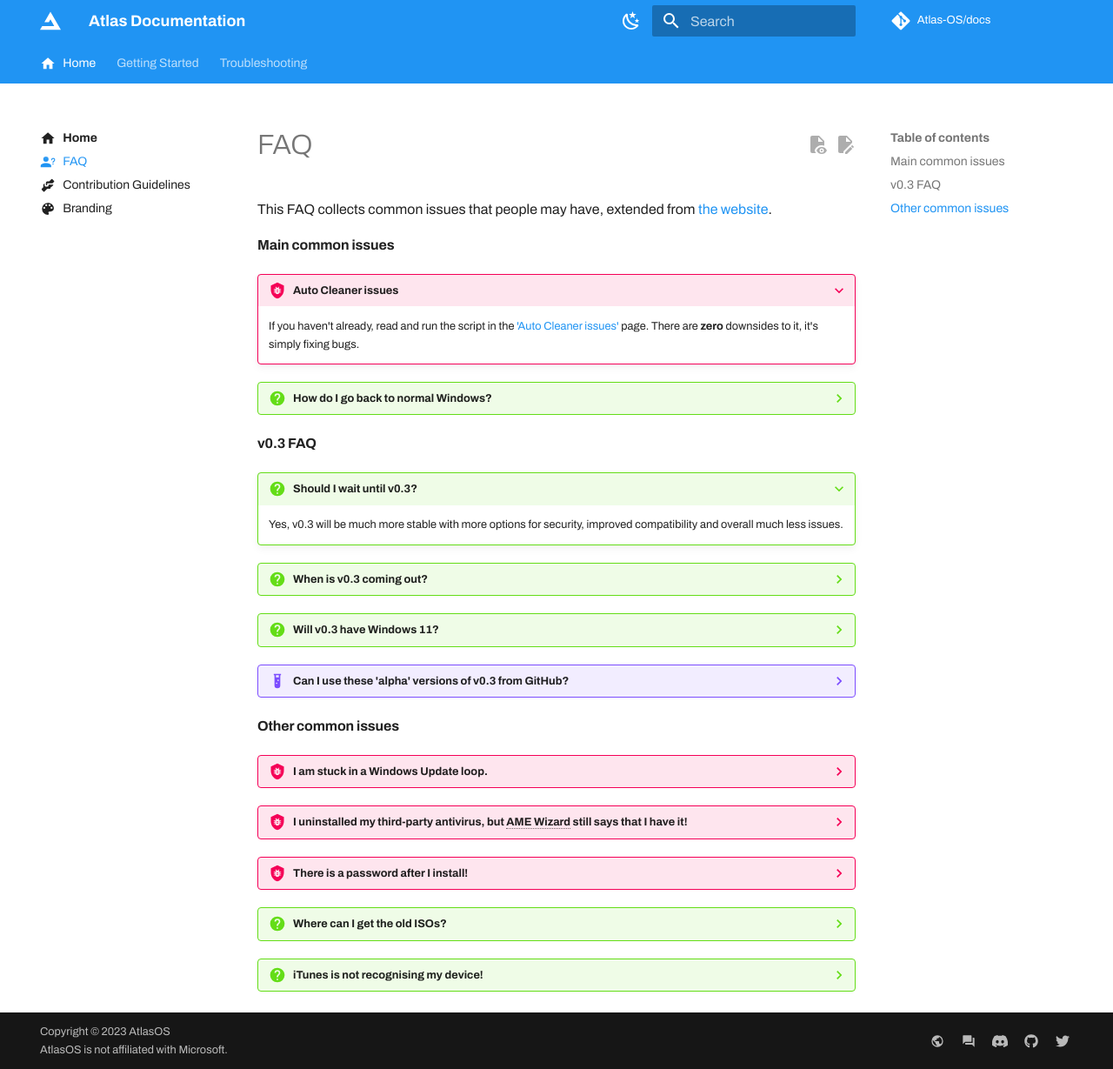
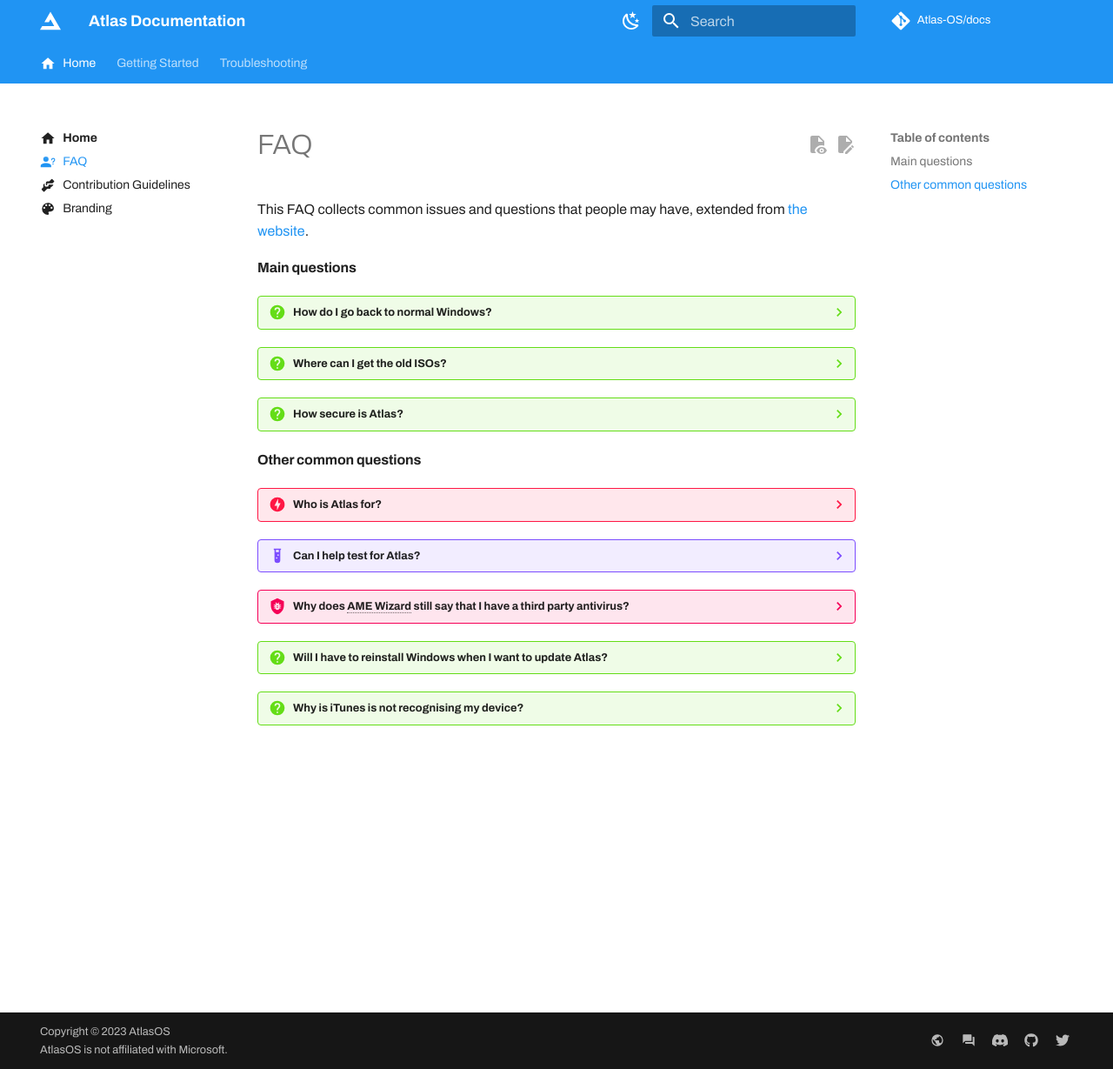
Before and after one commit to Atlas-OS/docs, an MkDocs documentation site: the page built from docs/faq.md, in a window 1280 px wide and 1229 px high. Shown: the whole window at 87% size. Built offline with MkDocs 1.6.1 and Material for MkDocs 9.7.7, drawn with Linux system fonts in a browser that asks for light colours; some web fonts are replaced; comment, search, counter and statistics services are not loaded.

Commit message:
feat(FAQ): update for v0.3.0

````diff
--- a/docs/faq.md
+++ b/docs/faq.md
@@ -3,12 +3,9 @@ description: An extended FAQ for common issues
 icon: material/account-question
 ---
 
-This FAQ collects common issues that people may have, extended from [the website](https://atlasos.net/faq).
+This FAQ collects common issues and questions that people may have, extended from [the website](https://atlasos.net/faq).
 
-#### Main common issues
-
-???+ bug "Auto Cleaner issues"
-	If you haven't already, read and run the script in the ['Auto Cleaner issues'](https://docs.atlasos.net/troubleshooting/common-issues/auto-cleaner/) page. There are **zero** downsides to it, it's simply fixing bugs.
+#### Main questions
 
 ??? question "How do I go back to normal Windows?"
 	Follow only these steps and ignore everything else on the installation documentation:
@@ -21,49 +18,46 @@ This FAQ collects common issues that people may have, extended from [the website
 
 	🔗 [https://docs.atlasos.net/getting-started/installation/](https://docs.atlasos.net/getting-started/installation/ )
 
-#### v0.3 FAQ
-???+ question "Should I wait until v0.3?"
-	Yes, v0.3 will be much more stable with more options for security, improved compatibility and overall much less issues.
+??? question "Where can I get the old ISOs?"
+	You can't, as they are old and unsupported builds that violate the Windows EULA, meaning that they can be taken down by Microsoft.
 
-??? question "When is v0.3 coming out?"
-	There's no exact ETA, please do not constantly ask in the Discord or forums.
+	If you disregard how they are not as good as the current releases and how they violate Windows EULA and somehow obtain the old ISOs anyways, please keep in mind that they are deemed as unsafe as they could of been maliciously modified without your knowledge, and you will get no help with them.
 
-	However, it should be sometime soon (potentially early next month), at a maximum of a couple of months (as of 29/07/23).
+??? question "How secure is Atlas?"
+	Atlas is as secure as you want it to be, with the ability to enable or disable Defender, enable or disable Core isolation and Windows Update compatibility.
 
-??? question "Will v0.3 have Windows 11?"
-	Yes, although that will be in the latest stage of v0.3 development.
+	Atlas also does extra improvements to security within Windows by disabling various obselete and potentially vulnerable features.
 
-??? example "Can I use these 'alpha' versions of v0.3 from GitHub?"
-	These builds are unsupported, potentially broken and only for testing. You should not use these as a main install. These are not finished versions of v0.3 and are simply under development.
+#### Other common questions
 
-	If you want to learn more about the development of v0.3, see the 'Channels & Roles' section in the [Atlas Discord](https://discord.atlasos.net/).
+??? danger "Who is Atlas for?"
+	Atlas is for any enthuisast looking to improve the privacy, performance and ease of use of their Windows installation.
 
-#### Other common issues
-??? bug "I am stuck in a Windows Update loop."
-	View [`sabaasa`/Atlas-UpdateFix](https://github.com/sabaasa/Atlas-UpdateFix) and follow the `README.md`. This will be fixed in v0.3.
+	However, please keep in mind that Atlas is not meant to be used in environments like business or for people that aren't as advanced with using Windows. Although Atlas always tries to maintain the best compatibility possible, you may have to do some troubleshooting with certain Atlas configurations, which isn't suitable for the situations listed above.
 
-??? bug "I uninstalled my third-party antivirus, but AME Wizard still says that I have it!"
+??? example "Can I help test for Atlas?"
+	Anyone can help test the latest Atlas versions in development via the automatic building with [GitHub Actions](https://github.com/Atlas-OS/Atlas/actions).
+
+	Please keep in mind that these builds are potentially incomplete, buggy and unsupported. Report any issues to our [GitHub Issues](https://github.com/Atlas-OS/Atlas/issues).
+
+??? bug "Why does AME Wizard still say that I have a third party antivirus?"
 	After ensuring that **all** antiviruses are uninstalled, run this command in PowerShell with administrator permissions:
 
 	```powershell
 	Get-CimInstance -Namespace "root\SecurityCenter2" -Class "AntivirusProduct" | Remove-CimInstance -Verbose
 	```
 
-??? bug "There is a password after I install!"
-	Just press enter, don't type in any password and see if it works.
+	You can install a third-party antivirus after installation. Keep in mind that you **should be installing Atlas on a clean installation of Windows.**
 
-	If leaving it blank doesn't work, try `atlas` as the password.
-??? question "Where can I get the old ISOs?"
-	You can't, as they are old and unsupported builds that violate the Windows EULA, meaning that they can be taken down by Microsoft.
+??? question "Will I have to reinstall Windows when I want to update Atlas?"
+	Past Atlas v0.3.0, we have a goal to have upgrading support. However, we cannot guarentee that certain releases will not need a reinstall.
 
-	If you disregard how they are not as good as the current releases and how they violate Windows EULA and somehow obtain the old ISOs anyways, please keep in mind that they are deemed as unsafe as they could of been maliciously modified without your knowledge, and you will get no help with them.
-
-??? question "iTunes is not recognising my device!"
+??? question "Why is iTunes is not recognising my device?"
 	Please download the latest Apple USB drivers from the [Microsoft Update Catalog](https://www.catalog.update.microsoft.com/Search.aspx?q=Apple%2C%20Inc.%20-%20USBDevice).
 
 	1. Download and extract (use 7-Zip or Explorer, ignore any errors/warnings) the latest driver from the Microsoft Update Catalog
 	2. Right click on the .inf file -> Install
 
-	Alternatively, use <https://pcmanager-en.microsoft.com/> to interact with the core of Windows Update to install the Apple USB drivers, and bypass Atlas' Windows Update blocks.
+	Alternatively, use [Microsoft PC Manager](https://pcmanager-en.microsoft.com/) to interact with the core of Windows Update to install the Apple USB drivers, and bypass Atlas' Windows Update driver blocks.
 
-	:fontawesome-solid-triangle-exclamation: **You should not download other updates**, as it will restore components, reset tweaks and break lots of things.
+	You could also [unblock Windows Update automatic driver updates](https://docs.atlasos.net/getting-started/post-installation/configuration/optional-tweaks/#windows-update-driver-updates) and get the drivers directly from Windows Update.
````
